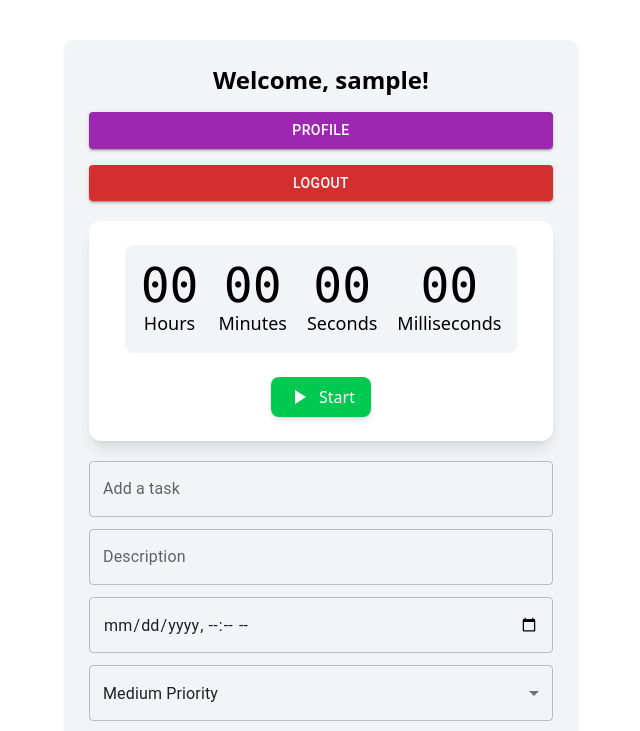
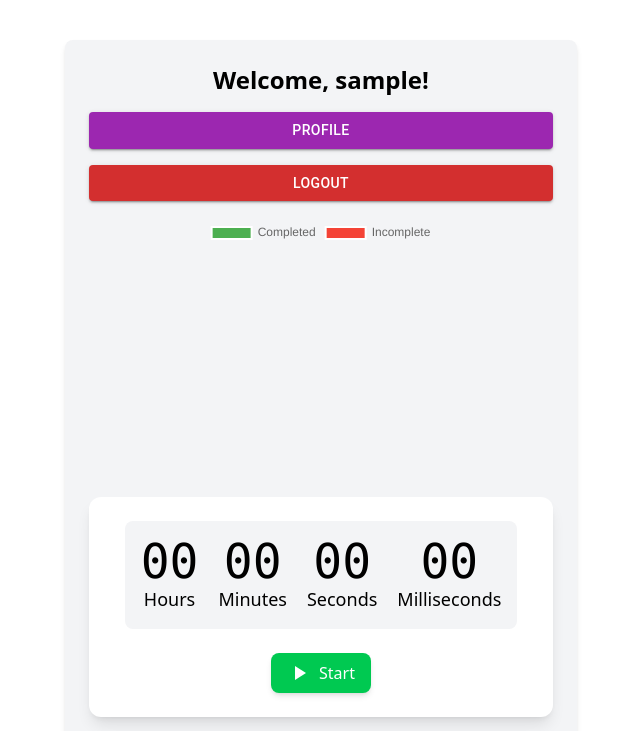
Before and after one commit to fardin072/final-todo-app, a React (Vite) app: page /dashboard in a window 1280 px wide. Shown: the top 731 px of the page, without its empty margins (319-959 px from the left). Built offline with nearby package versions, Linux system fonts and the light colour scheme; no server answers; sample sign-in values are in the browser's storage.

Commit message:
Pie Chart Added

```diff
--- a/package.json
+++ b/package.json
@@ -15,9 +15,11 @@
     "@mui/icons-material": "^6.4.2",
     "@mui/material": "^6.4.1",
     "@tailwindcss/vite": "^4.0.3",
+    "chart.js": "^4.4.7",
     "localforage": "^1.10.0",
     "match-sorter": "^8.0.0",
     "react": "^18.3.1",
+    "react-chartjs-2": "^5.3.0",
     "react-dom": "^18.3.1",
     "react-hot-toast": "^2.5.1",
     "react-router-dom": "^7.1.5",
--- a/src/components/Dashboard.jsx
+++ b/src/components/Dashboard.jsx
@@ -1,4 +1,4 @@
-import React, { useState, useEffect } from "react";
+import React, { useState, useEffect, useRef } from "react";
 import { Button, TextField, List, ListItem, ListItemText, IconButton, MenuItem, Select, FormControl, Checkbox } from "@mui/material";
 import { Delete } from "@mui/icons-material";
 import { ToastContainer, toast } from "react-toastify";
@@ -6,6 +6,10 @@ import "react-toastify/dist/ReactToastify.css";
 import Stopwatch from "./Stopwatch";
 import Countdown from "./Countdown";
 import { useNavigate } from "react-router-dom";
+import { Doughnut } from "react-chartjs-2";
+import { Chart, ArcElement, Tooltip, Legend } from "chart.js";
+Chart.register(ArcElement, Tooltip, Legend);
+
 
 const Dashboard = () => {
     const username = localStorage.getItem("username");
@@ -18,7 +22,9 @@ const Dashboard = () => {
     const [filterPriority, setFilterPriority] = useState("");
     const [sortBy, setSortBy] = useState("");
     const navigate = useNavigate();
-    const profileClick = () =>{
+    const chartRef = useRef(null);
+
+    const profileClick = () => {
         navigate("/profile");
     }
 
@@ -35,6 +41,21 @@ const Dashboard = () => {
         };
         fetchTasks();
     }, []);
+    const completedTasks = tasks.filter(task => task.is_completed).length;
+    const incompleteTasks = tasks.length - completedTasks;
+
+
+    const pieData = {
+        labels: ["Completed", "Incomplete"],
+        datasets: [
+            {
+                data: [completedTasks, incompleteTasks],
+                backgroundColor: ["#4caf50", "#f44336"],
+                hoverBackgroundColor: ["#66bb6a", "#e57373"],
+            },
+        ],
+    };
+
 
     const addTask = async () => {
         if (task.trim() === "" || deadline === "") return;
@@ -128,6 +149,12 @@ const Dashboard = () => {
             <div className="flex flex-col gap-3 mb-4">
                 <Button variant="contained" color="error" onClick={logoutClick}>Logout</Button>
             </div>
+            <div className="flex justify-center mb-6">
+                <div className="w-64 h-64">
+                    <Doughnut data={pieData} ref={chartRef} />
+                </div>
+            </div>
+
             <Stopwatch />
             <div className="flex flex-col gap-3 mb-4">
                 <TextField fullWidth label="Add a task" value={task} onChange={(e) => setTask(e.target.value)} />
```
Also changed, not shown: 1 other file (tests, documents, lock files or other folders).
